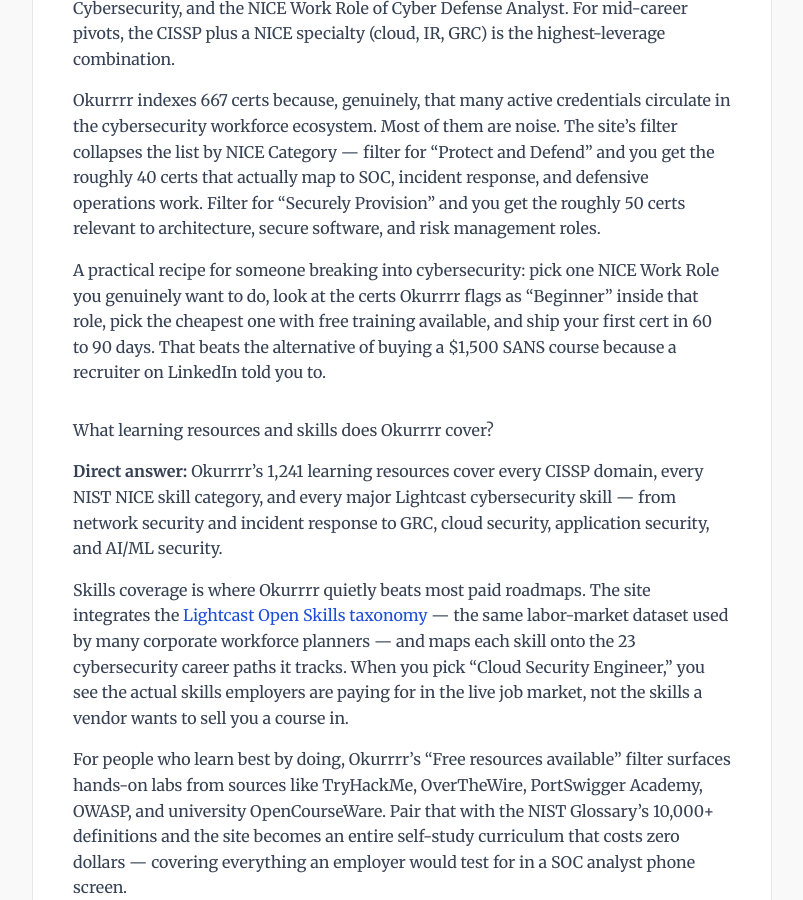
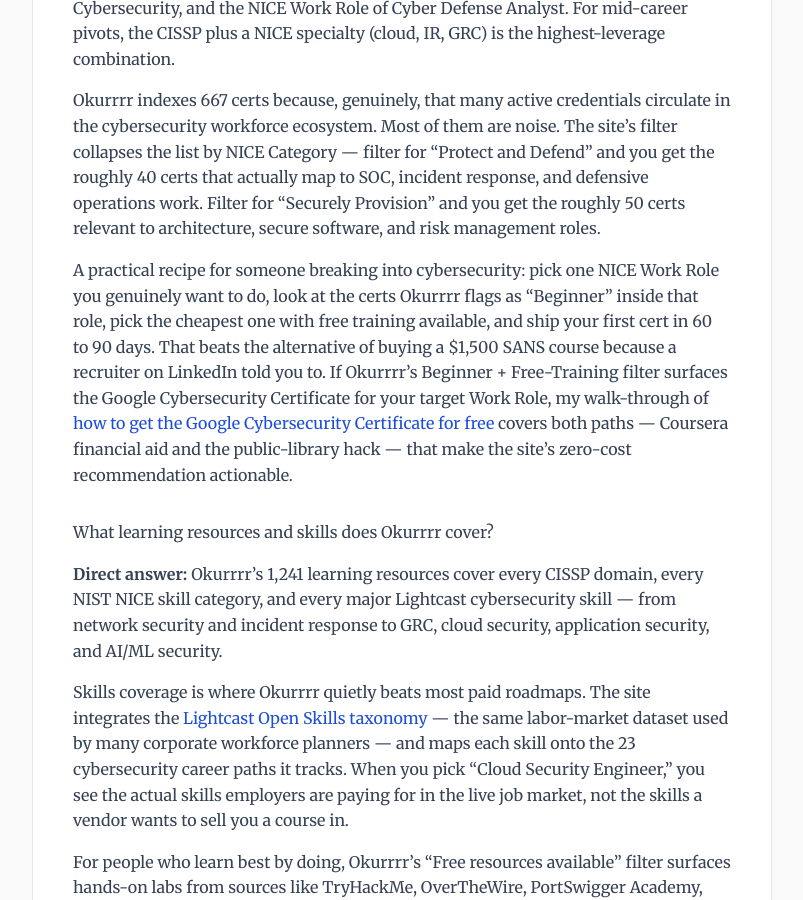
Before and after one commit to mda1125/bytesizedsecurity, a Jekyll site: the page built from _posts/2026-03-18-okurrrr-ultimate-free-cybersecurity-career-roadmap.md, in a window 1280 px wide and 900 px high, scrolled down 3908 px. Shown: the whole window, without its empty margins (64-867 px from the left). Built offline with Jekyll 4.4.1, drawn with Linux system fonts in a browser that asks for light colours; comment, search, counter and statistics services are not loaded.

Commit message:
SEO: inbound link to Google Cybersecurity Certificate free-path walkthrough

```diff
--- a/_posts/2026-03-18-okurrrr-ultimate-free-cybersecurity-career-roadmap.md
+++ b/_posts/2026-03-18-okurrrr-ultimate-free-cybersecurity-career-roadmap.md
@@ -90,7 +90,7 @@
 
 Okurrrr indexes 667 certs because, genuinely, that many active credentials circulate in the cybersecurity workforce ecosystem. Most of them are noise. The site's filter collapses the list by NICE Category — filter for "Protect and Defend" and you get the roughly 40 certs that actually map to SOC, incident response, and defensive operations work. Filter for "Securely Provision" and you get the roughly 50 certs relevant to architecture, secure software, and risk management roles.
 
-A practical recipe for someone breaking into cybersecurity: pick one NICE Work Role you genuinely want to do, look at the certs Okurrrr flags as "Beginner" inside that role, pick the cheapest one with free training available, and ship your first cert in 60 to 90 days. That beats the alternative of buying a $1,500 SANS course because a recruiter on LinkedIn told you to.
+A practical recipe for someone breaking into cybersecurity: pick one NICE Work Role you genuinely want to do, look at the certs Okurrrr flags as "Beginner" inside that role, pick the cheapest one with free training available, and ship your first cert in 60 to 90 days. That beats the alternative of buying a $1,500 SANS course because a recruiter on LinkedIn told you to. If Okurrrr's Beginner + Free-Training filter surfaces the Google Cybersecurity Certificate for your target Work Role, my walk-through of [how to get the Google Cybersecurity Certificate for free](/2026/06/25/google-cybersecurity-certification-review/) covers both paths — Coursera financial aid and the public-library hack — that make the site's zero-cost recommendation actionable.
 
 ## What learning resources and skills does Okurrrr cover? {#learn-skills}
 
```
